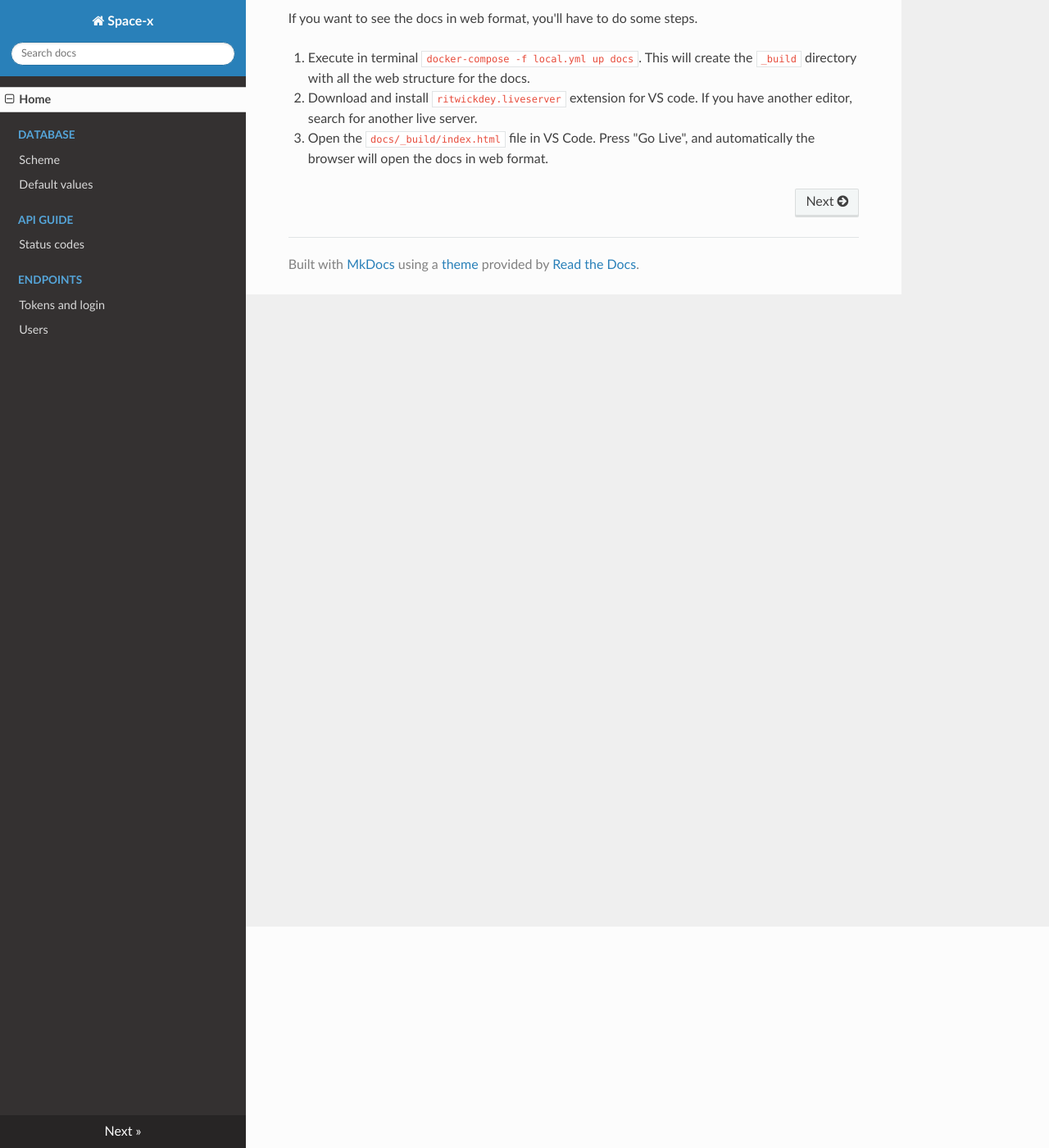
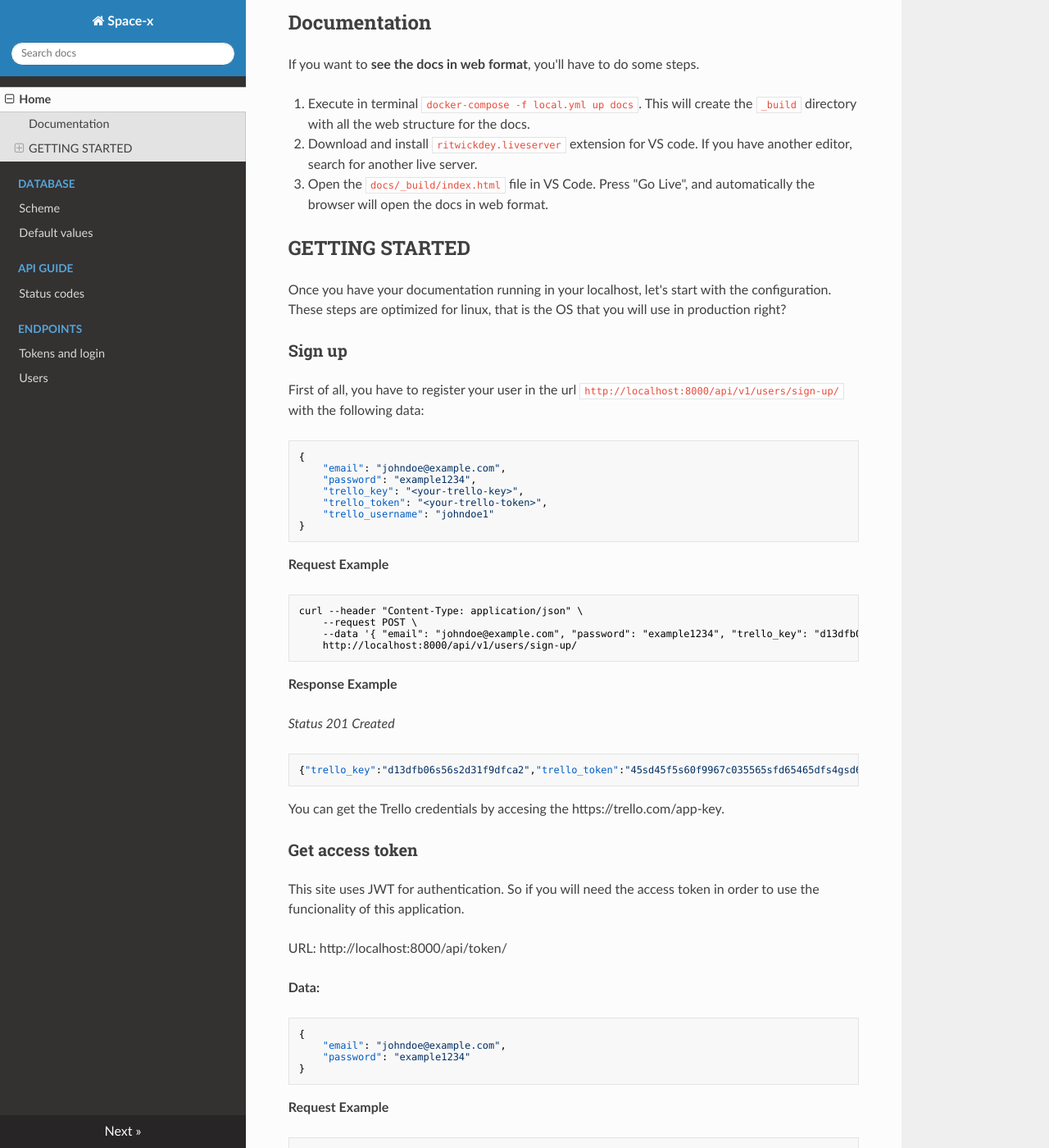
Before and after one commit to SantiR38/trello-api, an MkDocs documentation site: the page built from docs/docs/index.md, in a window 1280 px wide and 1400 px high, scrolled down 270 px. Shown: the whole window at 82% size. Built offline with MkDocs 1.6.1, drawn with Linux system fonts in a browser that asks for light colours; nearby versions of some CDN libraries; some of the changed text lies outside the part shown.

Commit message:
User login finished.

````diff
--- a/docs/docs/index.md
+++ b/docs/docs/index.md
@@ -6,10 +6,79 @@
 In this site you will find all the needed documentation to undestand all the functions of the API.
 
 
-If you want to see the docs in web format, you'll have to do some steps.
+## Documentation
+
+If you want to **see the docs in web format**, you'll have to do some steps.
 
 1. Execute in terminal `docker-compose -f local.yml up docs`. This will create the `_build` directory with all the web structure for the docs.
 
 2. Download and install `ritwickdey.liveserver` extension for VS code. If you have another editor, search for another live server.
 
 3. Open the `docs/_build/index.html` file in VS Code. Press "Go Live", and automatically the browser will open the docs in web format.
+
+## GETTING STARTED
+
+Once you have your documentation running in your localhost, let's start with the configuration. These steps are optimized for linux, that is the OS that you will use in production right?
+
+### Sign up
+
+First of all, you have to register your user in the url `http://localhost:8000/api/v1/users/sign-up/` with the following data:
+```json
+{
+    "email": "johndoe@example.com",
+    "password": "example1234",
+    "trello_key": "<your-trello-key>",
+    "trello_token": "<your-trello-token>",
+    "trello_username": "johndoe1"
+}
+```
+
+**Request Example**
+
+```shell
+curl --header "Content-Type: application/json" \
+    --request POST \
+    --data '{ "email": "johndoe@example.com", "password": "example1234", "trello_key": "d13dfb06s56s2d31f9dfca2", "trello_token": "45sd45f5s60f9967c035565sfd65465dfs4gsd654d25e95e8e163df5g4603e5", "trello_username": "johndoe1"}' \
+    http://localhost:8000/api/v1/users/sign-up/
+```
+
+**Response Example**
+
+*Status 201 Created*
+```json
+{"trello_key":"d13dfb06s56s2d31f9dfca2","trello_token":"45sd45f5s60f9967c035565sfd65465dfs4gsd654d25e95e8e163df5g4603e5","trello_username":"johndoe1","email":"johndoe@example.com"}
+```
+
+You can get the Trello credentials by accesing the https://trello.com/app-key.
+
+### Get access token
+
+This site uses JWT for authentication. So if you will need the access token in order to use the funcionality of this application.
+
+URL: http://localhost:8000/api/token/
+
+**Data:**
+```json
+{
+    "email": "johndoe@example.com",
+    "password": "example1234"
+}
+```
+
+**Request Example**
+
+```shell
+curl --header "Content-Type: application/json" \
+    --request POST \
+    --data '{ "email": "johndoe@example.com", "password": "example1234"}' \
+    http://localhost:8000/api/token/
+```
+
+**Response Example**
+
+*Status 200 OK*
+```json
+{"refresh":"bvvbncvncGciOiJIUzI1NiJ9.eyJdghdgfl90eXBlIjoicmVmcmVzaCIsvbcnety4NjUwMSwianRpIjoiNTA3NjY1MmFmMGQxNGQ1MWE5ZTI0MjIxNGvbndfhdtrjoyfQ.vk8QIye42umH__PQ7asdfxzcvetrDOY3t0aCzoI","access":"eyJ0eXAiadsf6487qiLCJhbGciOiJIUzI1NiJ9.eyJ0b26a5s65adf8q9eXBlIjoiYWNiwiZXhwIjoxNjE3MTAwNDAxLCJqdGkiOiI2MDE3MTc0Y2EzMWI0MTg4Ym65hjgkj645ZmVlNSIsInVzZXJfaWQiOjJ9.dPb6asd5f498M39f2Q60_0y8woQUWPPAVnGVaojAM"}
+```
+
+Now you have to use the **access token** for the following views.
````
Also changed, not shown: docs/docs/endpoints/users.md (+11 -8 lines), 4 other files.
